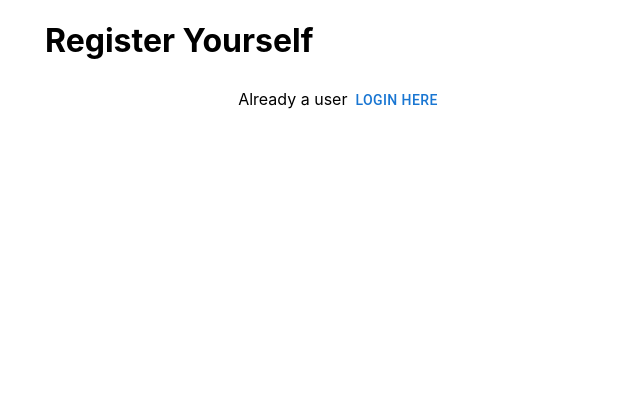
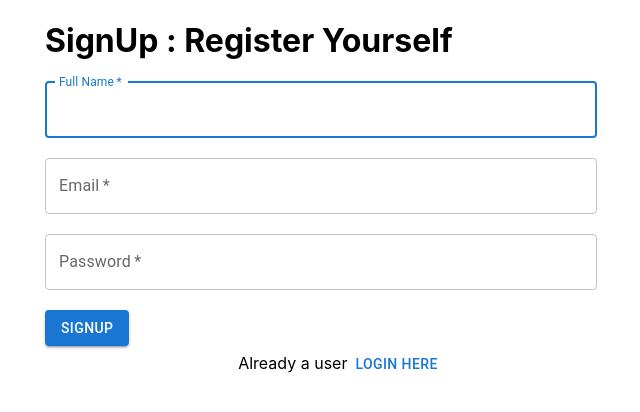
Before and after one commit to asis-shukla/todo-fe, a React (Create React App) app: page / in a window 1280 px wide. Both pictures are taken after a click on the button "REGISTER HERE". Shown: the top 412 px of the page, without its empty margins (319-959 px from the left). Built offline with nearby package versions, Linux system fonts and the light colour scheme.

Commit message:
fixed fileds in login and signp form

```diff
--- a/src/modules/login/Login.js
+++ b/src/modules/login/Login.js
@@ -2,7 +2,7 @@ import React, { useState } from "react";
 import { Button, TextField } from "@mui/material";
 
 const initialLoginFormState = {
-  username: "",
+  email: "",
   password: "",
 };
 
@@ -33,23 +33,25 @@ function Login() {
       <h1>Log In</h1>
       <form>
         <TextField
-          type="text"
+          type={"email"}
           fullWidth={true}
-          label="Username"
-          name="username"
+          required={true}
+          label="Email"
+          name="email"
           variant="outlined"
           autoFocus={true}
           onChange={handleOnChange}
-          value={loginFormState.username}
+          value={loginFormState.email}
           // error={errorMsg != null}
           // helperText={errorMsg}
-          autoComplete="username"
+          autoComplete="email"
         />
         <br />
         <br />
         <TextField
           type="password"
           name="password"
+          required={true}
           fullWidth={true}
           label="Password"
           autoComplete="password"
--- a/src/modules/login/Register.js
+++ b/src/modules/login/Register.js
@@ -1,11 +1,92 @@
-import React from 'react'
+import React, { useState } from "react";
+import { Button, TextField } from "@mui/material";
+
+const initialRegisterFormState = {
+  fullname: "",
+  email: "",
+  password: "",
+};
 
 function Register() {
-    return (
-        <div>
-            <h1> Register Yourself </h1>
-        </div>
-    )
+  const [registerFormState, setRegisterFormState] = useState(
+    initialRegisterFormState
+  );
+
+  const handleSubmit = (e) => {
+    e.preventDefault();
+    console.log("entered data", registerFormState);
+    setRegisterFormState(initialRegisterFormState);
+  };
+
+  const handleOnKeyPress = (e) => {
+    if (e.keyCode === 13) {
+      handleSubmit();
+    }
+  };
+
+  const handleOnChange = (e) => {
+    setRegisterFormState({
+      ...registerFormState,
+      [e.target.name]: e.target.value,
+    });
+  };
+
+  return (
+    <div>
+      <h1> SignUp : Register Yourself </h1>
+      <form>
+        <TextField
+          type="text"
+          fullWidth={true}
+          label="Full Name"
+          name="fullname"
+          variant="outlined"
+          autoFocus={true}
+          required={true}
+          onChange={handleOnChange}
+          value={registerFormState.fullname}
+          // error={errorMsg != null}
+          // helperText={errorMsg}
+          autoComplete="fullname"
+        />
+        <br />
+        <br />
+        <TextField
+          type="email"
+          fullWidth={true}
+          label="Email"
+          name="email"
+          variant="outlined"
+          required={true}
+          onChange={handleOnChange}
+          value={registerFormState.email}
+          // error={errorMsg != null}
+          // helperText={errorMsg}
+          autoComplete="email"
+        />
+        <br />
+        <br />
+        <TextField
+          type="password"
+          name="password"
+          fullWidth={true}
+          label="Password"
+          required={true}
+          autoComplete="password"
+          value={registerFormState.password}
+          // error={errorMsg != null}
+          // helperText={errorMsg}
+          onChange={handleOnChange}
+          onKeyPress={handleOnKeyPress}
+        />
+        <br />
+        <br />
+        <Button type="submit" variant="contained" onClick={handleSubmit}>
+          <span>SignUp</span>
+        </Button>
+      </form>
+    </div>
+  );
 }
 
-export default Register
+export default Register;
```
